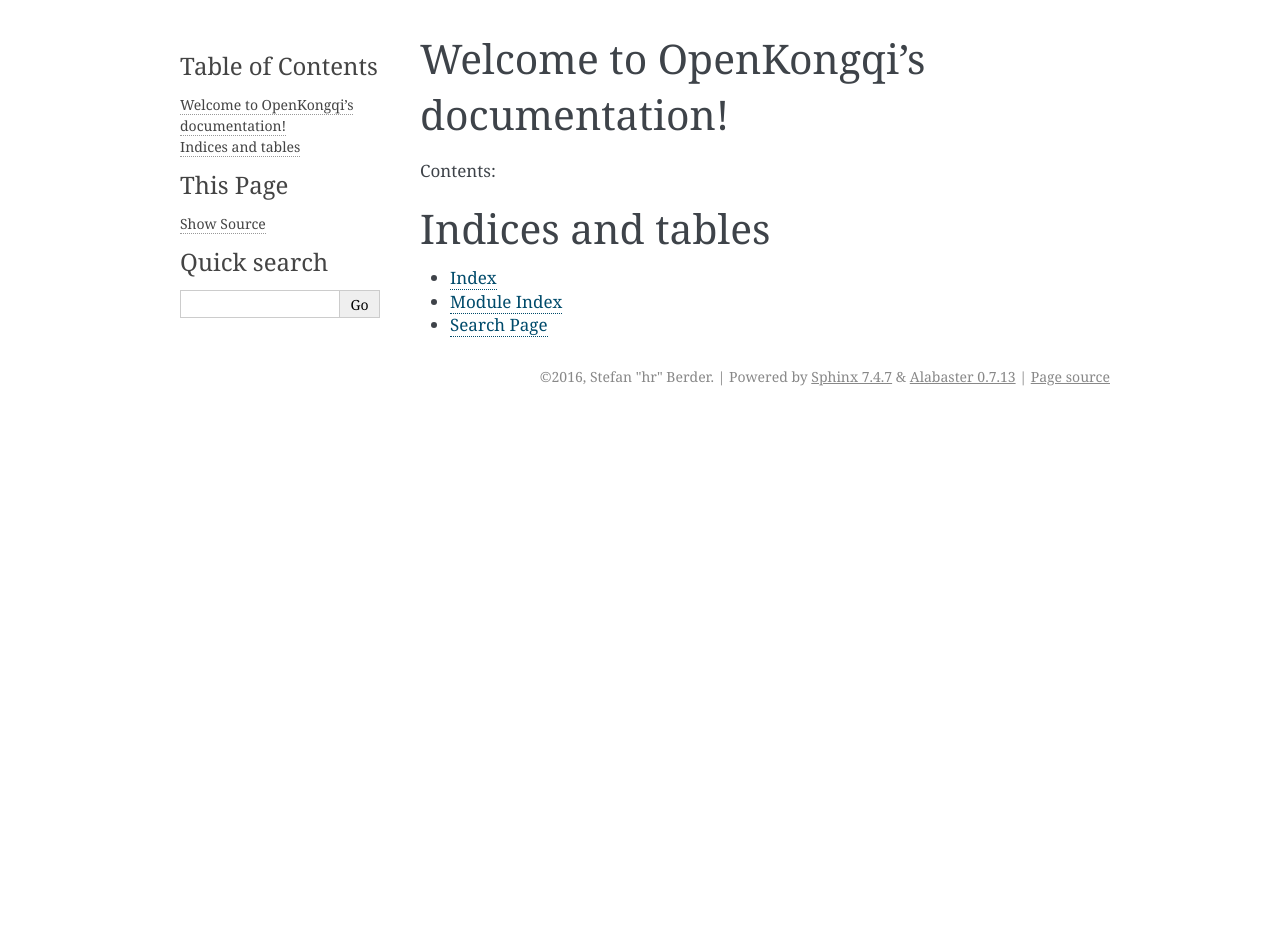
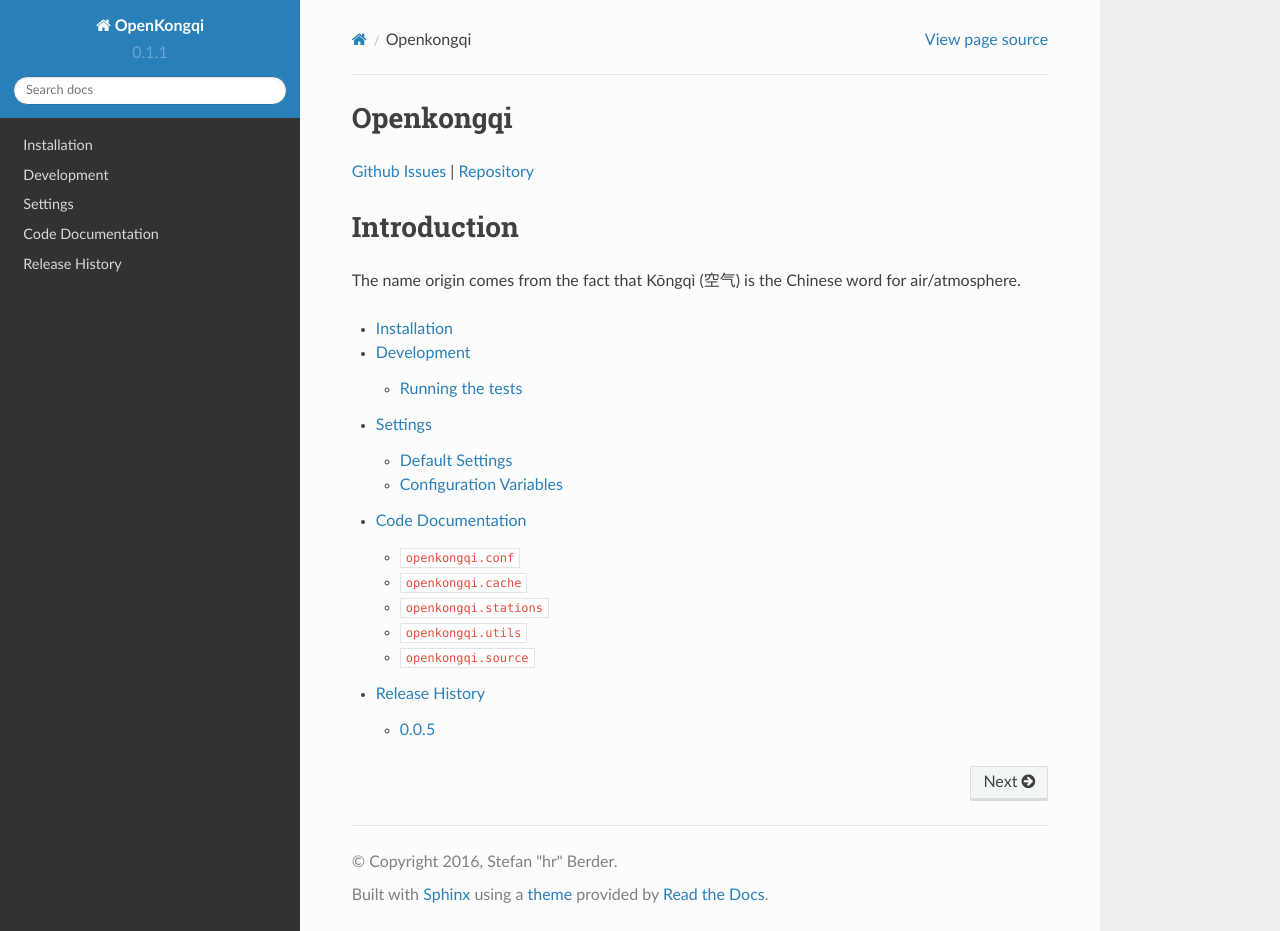
Before and after one commit to gams/openkongqi, a Sphinx documentation site: the page built from docs/index.rst, in a window 1280 px wide and 931 px high. Built offline with Sphinx 7.4.7 and the Read the Docs theme 2.0.0, drawn with Linux system fonts in a browser that asks for light colours.

Commit message:
Init documentation stubs

```diff
--- /dev/null
+++ b/docs/changes.rst
@@ -0,0 +1,9 @@
+Release History
+===============
+
+0.0.5
+-----
+
+.. TODO
+
+* Still a heavy work in progress; stay tuned!
--- /dev/null
+++ b/docs/code.rst
@@ -0,0 +1,31 @@
+Code Documentation
+==================
+
+``openkongqi.conf``
+-------------------
+
+See documentation for :doc:`./settings`.
+
+``openkongqi.cache``
+--------------------
+
+.. TODO
+
+``openkongqi.stations``
+-----------------------
+
+.. automodule:: openkongqi.stations
+    :members:
+
+``openkongqi.utils``
+--------------------
+
+.. automodule:: openkongqi.utils
+    :members:
+
+
+``openkongqi.source``
+---------------------
+
+.. automodule:: openkongqi.source.base
+    :members:
--- a/docs/conf.py
+++ b/docs/conf.py
@@ -15,10 +15,14 @@
 import sys
 import os
 
+
 # If extensions (or modules to document with autodoc) are in another directory,
 # add these directories to sys.path here. If the directory is relative to the
 # documentation root, use os.path.abspath to make it absolute, like shown here.
-#sys.path.insert(0, os.path.abspath('.'))
+# sys.path.insert(0, os.path.abspath('.'))
+
+sys.path.insert(0, os.path.abspath('..'))
+import openkongqi as okq
 
 # -- General configuration ------------------------------------------------
 
@@ -56,9 +60,9 @@ author = u'Stefan "hr" Berder'
 # built documents.
 #
 # The short X.Y version.
-version = u'0.1.1-alpha'
+version = okq.__version__
 # The full version, including alpha/beta/rc tags.
-release = u'0.1.1-alpha'
+release = okq.__version__
 
 # The language for content autogenerated by Sphinx. Refer to documentation
 # for a list of supported languages.
@@ -109,7 +113,7 @@ todo_include_todos = False
 
 # The theme to use for HTML and HTML Help pages.  See the documentation for
 # a list of builtin themes.
-html_theme = 'alabaster'
+html_theme = 'sphinx_rtd_theme'
 
 # Theme options are theme-specific and customize the look and feel of a theme
 # further.  For a list of options available for each theme, see the
@@ -138,7 +142,7 @@ html_theme = 'alabaster'
 # Add any paths that contain custom static files (such as style sheets) here,
 # relative to this directory. They are copied after the builtin static files,
 # so a file named "default.css" will overwrite the builtin "default.css".
-html_static_path = ['_static']
+# html_static_path = ['_static']
 
 # Add any extra paths that contain custom files (such as robots.txt or
 # .htaccess) here, relative to this directory. These files are copied
@@ -206,17 +210,17 @@ htmlhelp_basename = 'OpenKongqidoc'
 # -- Options for LaTeX output ---------------------------------------------
 
 latex_elements = {
-# The paper size ('letterpaper' or 'a4paper').
-#'papersize': 'letterpaper',
+    # The paper size ('letterpaper' or 'a4paper').
+    #'papersize': 'letterpaper',
 
-# The font size ('10pt', '11pt' or '12pt').
-#'pointsize': '10pt',
+    # The font size ('10pt', '11pt' or '12pt').
+    #'pointsize': '10pt',
 
-# Additional stuff for the LaTeX preamble.
-#'preamble': '',
+    # Additional stuff for the LaTeX preamble.
+    #'preamble': '',
 
-# Latex figure (float) alignment
-#'figure_align': 'htbp',
+    # Latex figure (float) alignment
+    #'figure_align': 'htbp',
 }
 
 # Grouping the document tree into LaTeX files. List of tuples
--- a/docs/index.rst
+++ b/docs/index.rst
@@ -3,19 +3,30 @@
    You can adapt this file completely to your liking, but it should at least
    contain the root `toctree` directive.
 
-Welcome to OpenKongqi's documentation!
-======================================
+Openkongqi
+==========
 
-Contents:
+`Github Issues <https://github.com/gams/openkongqi/issues>`_ |
+`Repository <https://github.com/gams/openkongqi>`_
+
+Introduction
+============
+
+The name origin comes from the fact that Kōngqì (空气) is the Chinese word for air/atmosphere.
 
 .. toctree::
    :maxdepth: 2
 
+   installation
+   development
+   settings
+   code
+   changes
 
 
-Indices and tables
-==================
-
-* :ref:`genindex`
-* :ref:`modindex`
-* :ref:`search`
+.. Indices and tables
+.. ==================
+..
+.. * :ref:`genindex`
+.. * :ref:`modindex`
+.. * :ref:`search`
--- /dev/null
+++ b/docs/installation.rst
@@ -0,0 +1,16 @@
+Installation
+============
+
+.. note:: It is highly recommended that the installation occurs within a virtual environment. We highly recommend `virtualenv <https://virtualenv.pypa.io/en/latest/>`_ to be used in unison with `virtualenvwrapper <https://virtualenvwrapper.readthedocs.org/en/latest/>`_.
+
+To install the development environment, run the following::
+
+    $ pip install requirements-dev.txt
+
+To create the necessary database & tables::
+
+    (openkongqi)$ python -c "import openkongqi.conf; openkongqi.conf.recsdb.init()"
+
+To run `Celery <http://www.celeryproject.org/>`_::
+
+    (openkongqi)$ python openkongqi/bin.py worker --loglevel=debug --concurrency=1 --autoreload -B
--- /dev/null
+++ b/docs/settings.rst
@@ -0,0 +1,101 @@
+Settings
+========
+
+Default Settings
+----------------
+
+The openkongqi settings file doesn't have to define any settings if it doesn't need to. Each setting has a sensible default value. These defaults live in the ``global_settings`` variable from the module ``openkongqi.conf``.
+
+
+Configuration Variables
+-----------------------
+
+``CACHE``
+^^^^^^^^^
+
+Default: ``_cache``
+
+Path to cache the sources content. The default path is relative to running path.
+
+Each source content is saved on each instance after fetching to allow for data history processing.
+
+
+``DATABASES``
+^^^^^^^^^^^^^
+
+.. TODO
+
+
+``LOGGING``
+^^^^^^^^^^^
+
+Default: See ``DEFAULT_LOGGING`` in ``openkongqi.conf``
+
+.. TODO
+
+
+``LOFGILE``
+^^^^^^^^^^^
+
+Default: ``openkongqi.log``
+
+The name of the file containing the logs.
+
+
+``DEBUG``
+^^^^^^^^^
+
+Default: ``False``
+
+Whether to print out logging debug messages onto console.
+
+
+``SOURCES``
+^^^^^^^^^^^
+
+Default: ``{}`` (Empty dictionary)
+
+A dictionary containing all the air quality monitoring sources. It is a nested dictionary whose contents provide the following metadata:
+
+- ``target``: the html link where the content is fetched from
+- ``uuid``: the unique identifier id that provides the station maps when fed into ``get_station_map``.
+- ``modname``: the module name in ``openkongqi.source`` containing the extraction method for scrapping
+- ``tz``: the local timezone of the source
+
+An example of a key-value in ``SOURCES``:
+
+.. code-block:: python
+
+    SOURCES = {
+        "pm25.in/beijing": {
+            "target": "http://pm25.in/beijing",
+            "uuid": "cn/beijing",
+            "modname": "pm25in",
+            "tz": "Asia/Shanghai"
+        },
+        ...  # omitted for brevity
+    }
+
+
+``SOURCES_DIR``
+^^^^^^^^^^^^^^^
+
+Default: ``openkongqi/data/sources``
+
+The path where the JSON files for sources are located.
+
+
+``STATIONS_MAP_DIR``
+^^^^^^^^^^^^^^^^^^^^
+
+Default: ``data/stations``
+
+The path where the JSON files for the station maps are located.
+
+
+``UA_FILE``
+^^^^^^^^^^^
+
+Default: ``data/user_agent_strings.json``
+
+The path containing a list of strings that are valid user agents for web crawling. The default JSON file contains user agents selected from http://useragentstring.com/pages/useragentstring.php.
--- a/openkongqi/source/base.py
+++ b/openkongqi/source/base.py
@@ -95,7 +95,7 @@ class BaseSource(object):
     def get_station_uuid(self, name):
         """Return the uuid of a station
 
-        .. warning:: This is not performing any recursive search in the map
+        .. note:: This is not performing any recursive search in the map
         """
         return get_uuid(settings['SOURCES'][self.name]['uuid'],
                         self._station_map[name])
```
Also changed, not shown: docs/development.rst (added, +15 -0 lines), 1 other file.
